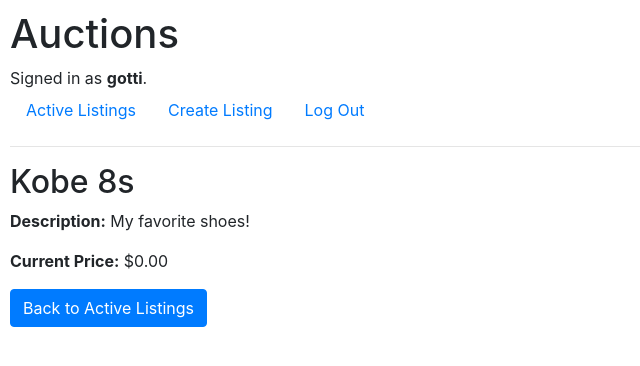
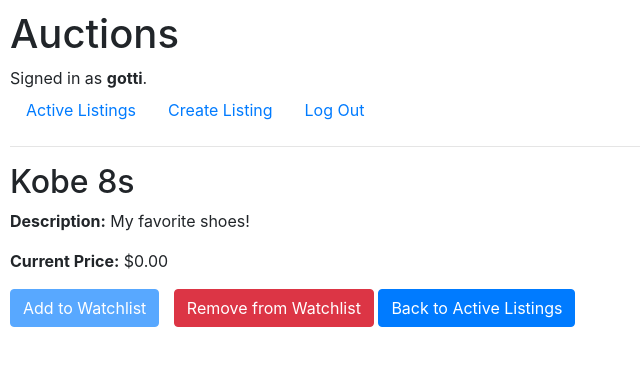
Before and after one commit to christianmarrtinez/auction-site, a Django app: page /listing/1/ in a window 1280 px wide. Shown: the top 366 px of the page, without its empty margins (0-640 px from the left). Run offline with Django 3.2, Linux system fonts and the light colour scheme; a user stored in the database is signed in; data comes from the database, SQL or seed files in the repository; both versions use the stored data as it was after the commit; some libraries are stand-ins or nearby versions.

Commit message:
Add Watchlist buttons and functionality to record in database

```diff
--- a/auctions/models.py
+++ b/auctions/models.py
@@ -44,3 +44,10 @@ class Comment(models.Model):
 
     def __str__(self):
         return f"Comment by {self.author.username} on {self.listing.title}"
+
+class Watchlist(models.Model):
+    user = models.ForeignKey(User, on_delete=models.CASCADE, related_name="watchlist")
+    listing = models.ForeignKey(AuctionListing, on_delete=models.CASCADE, related_name="watchlist_entries")
+
+    class Meta:
+        unique_together = ('user', 'listing')  # Prevent duplicate entries
--- a/auctions/templates/auctions/listing.html
+++ b/auctions/templates/auctions/listing.html
@@ -10,5 +10,33 @@
 <p><strong>Description:</strong> {{ listing.description }}</p>
 <p><strong>Current Price:</strong> ${{ listing.current_price }}</p>
 
+{% if user.is_authenticated %}
+    <form action="{% url 'toggle_watchlist' listing.id %}" method="post" style="display: inline-block;">
+        {% csrf_token %}
+        <button
+            type="submit"
+            name="action"
+            value="add"
+            class="btn btn-primary"
+            {% if user.id in listing_watchlist_users %}disabled{% endif %}>
+            Add to Watchlist
+        </button>
+    </form>
+
+    <form action="{% url 'toggle_watchlist' listing.id %}" method="post" style="display: inline-block; margin-left: 10px;">
+        {% csrf_token %}
+        <button
+            type="submit"
+            name="action"
+            value="remove"
+            class="btn btn-danger"
+            {% if user.id not in listing_watchlist_users %}disabled{% endif %}>
+            Remove from Watchlist
+        </button>
+    </form>
+{% endif %}
+
+
+
 <a href="{% url 'index' %}" class="btn btn-primary">Back to Active Listings</a>
 {% endblock %}
--- a/auctions/urls.py
+++ b/auctions/urls.py
@@ -9,6 +9,7 @@ urlpatterns = [
     path("register", views.register, name="register"),
     path("create", views.create_listing, name="create_listing"),
     path("active", views.active_listings, name="active_listings"),
-    path("listing/<int:listing_id>/", views.listing, name="listing")
+    path("listing/<int:listing_id>/", views.listing, name="listing"),
+    path("watchlist/<int:listing_id>/toggle/", views.toggle_watchlist, name="toggle_watchlist"),
 
 ]
--- a/auctions/views.py
+++ b/auctions/views.py
@@ -1,4 +1,5 @@
 from django.contrib.auth import authenticate, login, logout
+from django.contrib import messages
 from django.db import IntegrityError
 from django.http import HttpResponse, HttpResponseRedirect
 from django.shortcuts import render, redirect, get_object_or_404
@@ -6,7 +7,7 @@ from django.urls import reverse
 from django.contrib.auth.decorators import login_required
 from .forms import AuctionListingForm
 
-from .models import User, AuctionListing
+from .models import User, AuctionListing, Watchlist
 
 
 def index(request):
@@ -89,6 +90,33 @@ def active_listings(request):
 def listing(request, listing_id):
     listing = get_object_or_404(AuctionListing, id=listing_id)
 
-    return render(request, "auctions/listing.html", {
-        "listing": listing
-    })
+    # Get the list of users in the watchlist for this listing
+    listing_watchlist_users = listing.watchlist_entries.values_list('user', flat=True)
+   # listing_watchlist_users = listing.watchlist_entries.values_list('user__id', flat=True)
+
+
+    context = {
+        'listing': listing,
+        'listing_watchlist_users': listing_watchlist_users,  # pass it to the template
+    }
+    return render(request, 'auctions/listing.html', context)
+
+@login_required
+def toggle_watchlist(request, listing_id):
+    listing = get_object_or_404(AuctionListing, id=listing_id)
+
+    action = request.POST.get('action')
+    if action == "add":
+        # Add to watchlist if not already present
+        if not Watchlist.objects.filter(user=request.user, listing=listing).exists():
+            Watchlist.objects.create(user=request.user, listing=listing)
+            messages.success(request, f'"{listing.title}" added to your watchlist.')
+    elif action == "remove":
+        # Remove from watchlist if present
+        Watchlist.objects.filter(user=request.user, listing=listing).delete()
+        messages.success(request, f'"{listing.title}" removed from your watchlist.')
+
+     # Get the updated list of users in the watchlist for this listing
+    listing_watchlist_users = listing.watchlist_entries.values_list('user', flat=True)
+
+    return redirect("listing", listing_id=listing.id)
```
Also changed, not shown: auctions/migrations/0003_watchlist.py (added), db.sqlite3.
